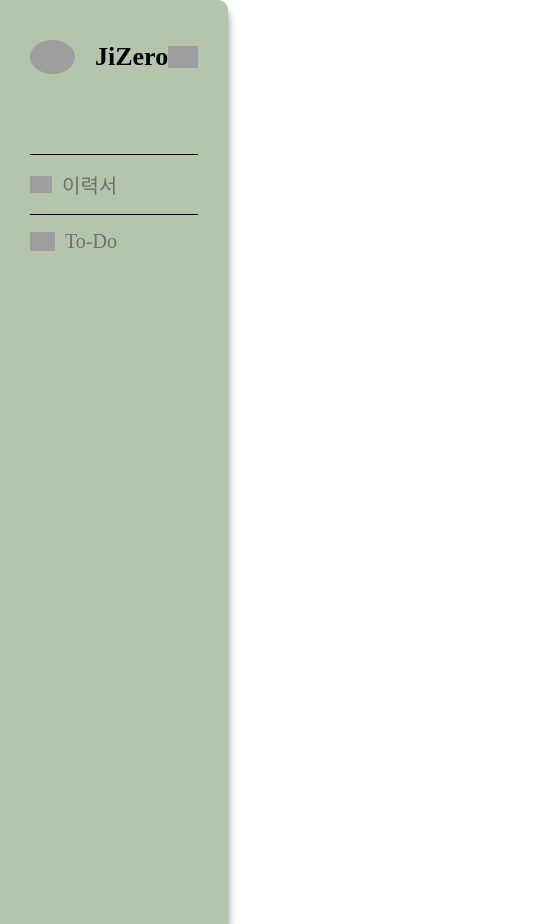
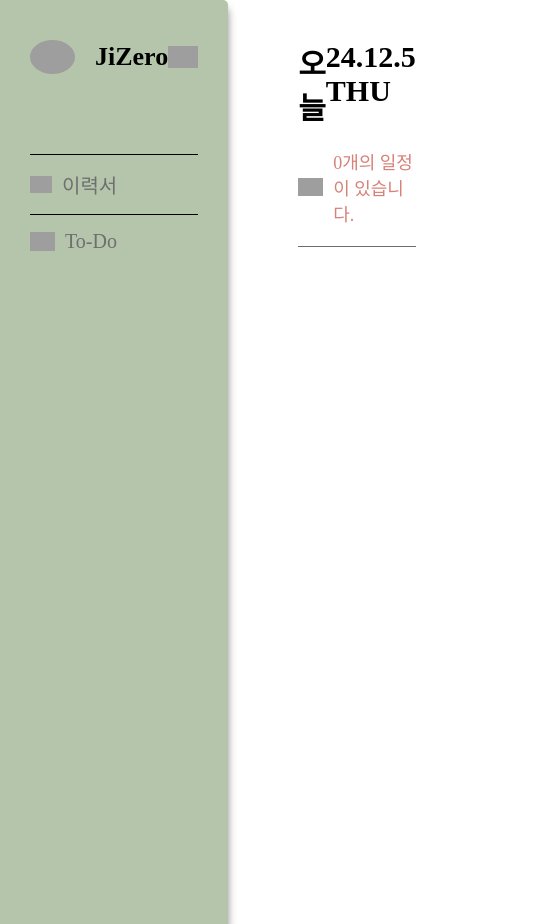
Before and after one commit to jiyoungLLL/Do-IT, a plain HTML site: page todo.html in a window 390 px wide. Shown: the whole page, 546 px wide, since content can reach past the window. Drawn offline with Linux system fonts and the light colour scheme; grey boxes are pictures that could not be loaded; a web font is replaced by a local one.

Commit message:
todo clickEvent

```diff
--- a/dev.css
+++ b/dev.css
@@ -10,14 +10,15 @@ body {
   margin: 0;
   overflow: hidden;
   display: flex;
+  width: 100vw;
 }
 #side-bar {
-  width: 230px;
+  flex: 1;
   height: 100vh;
   background-color: #b5c5ab;
   padding: 40px 30px;
   box-shadow: 0 8px 8px #8d8d8d;
-  border-top-right-radius: 10px;
+  border-top-right-radius: 5px;
 }
 .profile {
   display: flex;
@@ -69,7 +70,7 @@ a {
 /* 이력서 content */
 #content {
   padding: 20px 60px;
-  width: 70%;
+  flex: 4;
 }
 #projects {
   max-height: 77vh;
@@ -117,7 +118,7 @@ a {
 .project-name {
   border: none;
   height: 40px;
-  width: 70%;
+  width: 100%;
   font-size: 30px;
   outline: none;
   margin: 10px;
@@ -177,7 +178,7 @@ a {
   display: flex;
   justify-content: center;
   align-items: center;
-  margin: 10px 5px 0 0;
+  margin: 10px 10px 0 0;
   padding: 5px;
   border: none;
   border-radius: 10px;
@@ -185,7 +186,59 @@ a {
   box-shadow: 1px 3px 3px #b5c5ab;
   font-size: 16px;
 }
-.stack-icon > img {
+.stack-icon > img:first-of-type {
+  width: 20px;
+  height: 20px;
+  margin-right: 5px;
+}
+.stack-icon > img:last-of-type {
   width: 20px;
   margin-left: 5px;
 }
+.stack-icon > img:last-of-type:hover {
+  cursor: pointer;
+}
+
+/* todo.html */
+#todo-content {
+  padding: 20px 130px 0 70px;
+  margin-top: 20px;
+  flex: 3.7;
+}
+.todo-top {
+  display: flex;
+  justify-content: space-between;
+  font-size: 30px;
+  font-weight: 900;
+  margin-bottom: 20px;
+}
+.todayTodoNum {
+  color: #d78179;
+  font-size: 18px;
+  font-weight: lighter;
+  display: flex;
+  align-items: center;
+  padding-bottom: 20px;
+  border-bottom: 0.5px solid rgb(108, 108, 108);
+}
+.todayTodoNum > img {
+  width: 25px;
+  margin-right: 10px;
+}
+.todolist {
+  font-size: 17px;
+  display: flex;
+  align-items: center;
+  padding: 15px 0;
+  border-bottom: 0.5px solid rgb(108, 108, 108);
+}
+.todolist > img {
+  width: 30px;
+  margin: 0 20px;
+}
+.todolist:hover {
+  cursor: pointer;
+}
+.checked {
+  color: #b7b6b6;
+}
--- a/dev.json
+++ b/dev.json
@@ -76,7 +76,7 @@
     ]
   },
   "todo": {
-    "2024-11-28": [
+    "24.12.4": [
       {
         "name": "웹프로그래밍 기말 과제 기획안 작성",
         "time": "16:00",
@@ -93,11 +93,11 @@
         "checked": true
       }
     ],
-    "2024-12-01": [
+    "24.12.3": [
       {
         "name": "컴퓨터 네트워크 기말 공부",
         "time": "12:00",
-        "checked": true
+        "checked": false
       },
       {
         "name": "ㅇㅇ랑 더현대",
--- a/todo.html
+++ b/todo.html
@@ -34,7 +34,6 @@
             <div>이력서</div>
           </a>
         </div>
-
         <div>
           <a href="todo.html">
             <img
@@ -47,6 +46,6 @@
         </div>
       </div>
     </div>
-    <div id="content"></div>
+    <div id="todo-content"></div>
   </body>
 </html>
--- a/todo.js
+++ b/todo.js
@@ -4,3 +4,105 @@ if (location == 'http://127.0.0.1:5500/todo.html') {
   todo.style.fontWeight = '900';
   todo.style.color = '#000000';
 }
+// 기존 데이터
+const todaylist = []; // 오늘
+let todaySum = 0;
+const prelist = []; // 이전
+let preSum = 0;
+fetch('dev.json')
+  .then((res) => res.json())
+  .then((result) => {
+    Object.entries(result.todo).forEach(([key, value]) => {
+      if (key == today) {
+        todaylist.push(...value);
+        todaySum++;
+      } else {
+        prelist.push({ key: value });
+        preSum++;
+      }
+    });
+    localStorage.setItem('todo', JSON.stringify(todaylist));
+    renderTodo(todaylist);
+  });
+
+// 오늘 날짜
+const time = new Date();
+const year = time.getFullYear().toString().slice(-2);
+const month = time.getMonth() + 1;
+const date = time.getDate();
+const dayNumber = time.getDay();
+let day = '';
+const dayArr = ['SUN', 'MON', 'TUE', 'WED', 'THU', 'FRI', 'SAT'];
+dayArr.map((item, index) => {
+  if (index == dayNumber) {
+    day = item;
+  }
+});
+const today = `${year}.${month}.${date}`;
+
+// 공통 요소 생성 함수
+const createElement = (tagName, attributes = {}, text = '') => {
+  const element = document.createElement(tagName);
+  Object.entries(attributes).forEach(([key, value]) => {
+    element[key] = value;
+  });
+  if (text) element.textContent = text;
+  return element;
+};
+
+const container = document.querySelector('#todo-content');
+
+// 상단
+const top = createElement('div', { className: 'todo-top' }, '');
+const todayStr = createElement('div', {}, '오늘');
+const todayNum = createElement(
+  'div',
+  { className: 'todayNum' },
+  today + ` ${day}`
+);
+top.appendChild(todayStr);
+top.appendChild(todayNum);
+container.appendChild(top);
+// 오늘 몇 개
+const todayTodoNum = createElement(
+  'div',
+  { className: 'todayTodoNum' },
+  `${todaySum}개의 일정이 있습니다.`
+);
+const hamburger = createElement('img', {
+  src: 'https://icon-library.com/images/menu-icon-mobile/menu-icon-mobile-22.jpg',
+  alt: '햄버거 아이콘',
+});
+todayTodoNum.prepend(hamburger);
+top.after(todayTodoNum);
+
+// 하단
+const renderTodo = (listArr) => {
+  const newList = [...listArr];
+
+  listArr.forEach((list, index) => {
+    const todayTodo = createElement(
+      'div',
+      { className: `todolist ${list.checked ? 'checked' : ''}` },
+      list.name
+    );
+
+    const isCheck = createElement('img', {
+      src: list.checked ? './img/checked.png' : './img/checkbox.png',
+      alt: '체크 이미지',
+    });
+    todayTodo.prepend(isCheck);
+    container.appendChild(todayTodo);
+
+    todayTodo.addEventListener('click', () => {
+      newList[index].checked = !newList[index].checked;
+      todayTodo.classList.toggle('checked', newList[index].checked);
+      isCheck.src = newList[index].checked
+        ? './img/checked.png'
+        : './img/checkbox.png';
+
+      localStorage.setItem('todo', JSON.stringify(newList));
+      console.log(newList);
+    });
+  });
+};
```
Also changed, not shown: profile.js (+51 -16 lines), img/checkbox.png (added), img/checked.png (added).
